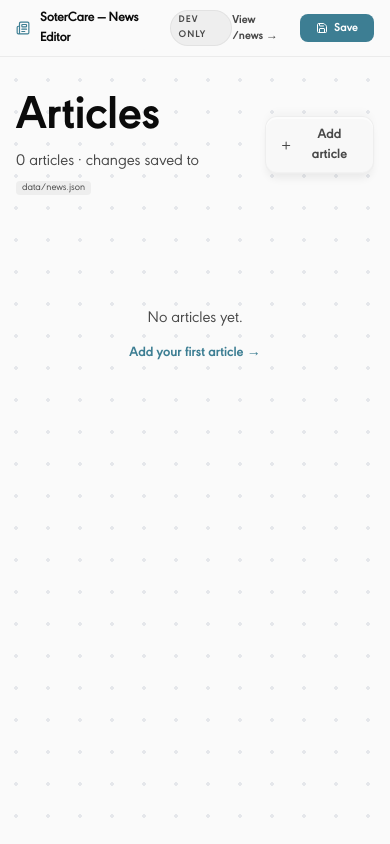
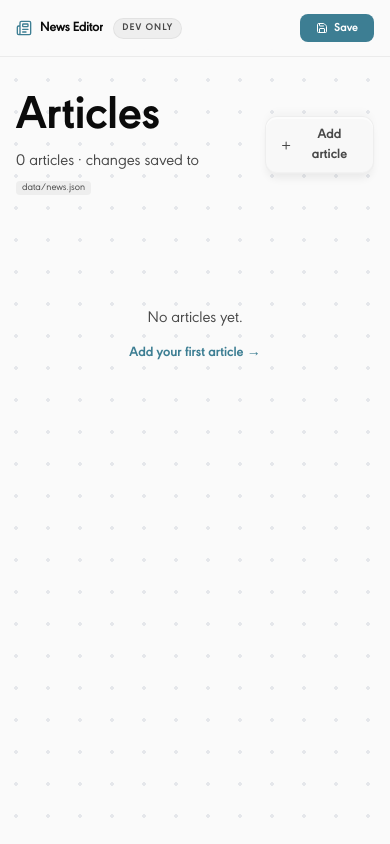
Before and after one commit to SoterCare/web-dev-v2, a Next.js app: page /editnews in a window 390 px wide. Built offline with nearby package versions, Linux system fonts and the light colour scheme.

Commit message:
Mobile optimize news CMS: responsive spacing, typography, and editor layout

```diff
--- a/src/app/editnews/NewsEditor.tsx
+++ b/src/app/editnews/NewsEditor.tsx
@@ -221,20 +221,20 @@ export default function NewsEditor({ initialData }: { initialData: NewsData }) {
         {/* Top bar */}
         <header className="sticky top-0 z-40 bg-[var(--bg-body)]/90 backdrop-blur border-b border-black/[0.06]">
           <div className="max-w-4xl mx-auto px-4 sm:px-6 h-14 flex items-center justify-between">
-            <div className="flex items-center gap-2.5">
-              <Newspaper size={16} className="text-[#3d7e93]" />
-              <span className="text-sm font-bold text-[var(--text)] tracking-tight">
-                SoterCare — News Editor
+            <div className="flex items-center gap-2 sm:gap-2.5 min-w-0">
+              <Newspaper size={16} className="text-[#3d7e93] flex-shrink-0" />
+              <span className="text-sm font-bold text-[var(--text)] tracking-tight truncate">
+                <span className="hidden sm:inline">SoterCare — </span>News Editor
               </span>
-              <span className="text-[10px] font-semibold uppercase tracking-widest text-[var(--text-muted)] bg-[var(--bg-panel)] px-2 py-0.5 rounded-full border border-black/5 ml-1">
+              <span className="text-[10px] font-semibold uppercase tracking-widest text-[var(--text-muted)] bg-[var(--bg-panel)] px-2 py-0.5 rounded-full border border-black/5 ml-0.5 flex-shrink-0">
                 dev only
               </span>
             </div>
-            <div className="flex items-center gap-3">
+            <div className="flex items-center gap-2 sm:gap-3 flex-shrink-0">
               <Link
                 href="/news"
                 target="_blank"
-                className="text-xs font-semibold text-[var(--text-muted)] hover:text-[#3d7e93] transition-colors"
+                className="hidden sm:block text-xs font-semibold text-[var(--text-muted)] hover:text-[#3d7e93] transition-colors"
               >
                 View /news →
               </Link>
@@ -298,7 +298,7 @@ export default function NewsEditor({ initialData }: { initialData: NewsData }) {
             {articles.map((article, idx) => (
               <div
                 key={article.id}
-                className="bg-[var(--bg-card)] rounded-3xl shadow-[var(--shadow-m)] p-6"
+                className="bg-[var(--bg-card)] rounded-3xl shadow-[var(--shadow-m)] p-4 sm:p-6"
               >
                 {/* Control row */}
                 <div className="flex items-center justify-between mb-5">
@@ -323,7 +323,7 @@ export default function NewsEditor({ initialData }: { initialData: NewsData }) {
                     </button>
                     <span className="text-xs text-[var(--text-muted)] font-medium ml-1">#{idx + 1}</span>
                     {article.title && (
-                      <span className="text-xs text-[var(--text)] font-semibold ml-2 truncate max-w-xs">
+                      <span className="text-xs text-[var(--text)] font-semibold ml-2 truncate max-w-[130px] sm:max-w-xs">
                         {article.title}
                       </span>
                     )}
--- a/src/app/news/[slug]/page.tsx
+++ b/src/app/news/[slug]/page.tsx
@@ -57,19 +57,19 @@ export default async function ArticlePage({ params }: Props) {
       <div className="relative z-10">
         <NewsTopBar backHref="/news" backLabel="Back to News" />
 
-        <article className="pt-24 pb-16 px-4 sm:px-6 lg:px-8">
+        <article className="pt-24 pb-12 sm:pb-16 px-4 sm:px-6 lg:px-8">
           <div className="max-w-3xl mx-auto">
             {/* Back link */}
             <Link
               href="/news"
-              className="inline-flex items-center gap-1.5 text-sm font-semibold text-text-muted hover:text-[#3d7e93] transition-colors mb-8"
+              className="inline-flex items-center gap-1.5 text-sm font-semibold text-text-muted hover:text-[#3d7e93] transition-colors mb-5 sm:mb-8"
             >
               ← Back to news
             </Link>
 
             {/* Cover image */}
             {article.coverImage && (
-              <div className="relative w-full h-64 md:h-80 rounded-3xl overflow-hidden mb-8 bg-[#a0cbdb]/10">
+              <div className="relative w-full h-48 sm:h-64 md:h-80 rounded-3xl overflow-hidden mb-6 sm:mb-8 bg-[#a0cbdb]/10">
                 <Image
                   src={article.coverImage}
                   alt={article.title}
@@ -97,12 +97,12 @@ export default async function ArticlePage({ params }: Props) {
             </div>
 
             {/* Title */}
-            <h1 className="text-3xl md:text-4xl font-bold text-text leading-snug mb-6">
+            <h1 className="text-2xl sm:text-3xl md:text-4xl font-bold text-text leading-snug mb-5 sm:mb-6">
               {article.title}
             </h1>
 
             {/* Summary */}
-            <p className="text-lg text-[#3d7e93] font-medium leading-relaxed mb-8 border-l-2 border-[#a0cbdb] pl-4">
+            <p className="text-base sm:text-lg text-[#3d7e93] font-medium leading-relaxed mb-6 sm:mb-8 border-l-2 border-[#a0cbdb] pl-4">
               {article.summary}
             </p>
 
@@ -116,7 +116,7 @@ export default async function ArticlePage({ params }: Props) {
             </div>
 
             {/* Footer nav */}
-            <div className="mt-12 pt-8 border-t border-black/[0.06]">
+            <div className="mt-8 sm:mt-12 pt-6 sm:pt-8 border-t border-black/[0.06]">
               <Link
                 href="/news"
                 className="inline-flex items-center gap-1.5 text-sm font-semibold text-text-muted hover:text-[#3d7e93] transition-colors"
--- a/src/app/news/page.tsx
+++ b/src/app/news/page.tsx
@@ -37,12 +37,12 @@ export default function NewsPage() {
       <div className="relative z-10">
         <NewsTopBar backHref="/" backLabel="Back to SoterCare" />
 
-        <section className="relative z-10 pt-28 pb-8 px-4 sm:px-6 lg:px-8">
+        <section className="relative z-10 pt-24 sm:pt-28 pb-8 px-4 sm:px-6 lg:px-8">
           <div className="max-w-7xl mx-auto">
             {/* Section header */}
-            <div className="text-center mb-12">
-              <h1 className="text-4xl md:text-5xl font-bold text-text">Latest News</h1>
-              <p className="mt-4 text-text-muted max-w-xl mx-auto">
+            <div className="text-center mb-8 sm:mb-12">
+              <h1 className="text-3xl sm:text-4xl md:text-5xl font-bold text-text">Latest News</h1>
+              <p className="mt-3 sm:mt-4 text-sm sm:text-base text-text-muted max-w-xl mx-auto">
                 Product announcements, research milestones, and team updates from SoterCare.
               </p>
             </div>
--- a/src/components/LatestNews.tsx
+++ b/src/components/LatestNews.tsx
@@ -26,11 +26,11 @@ export default function LatestNews() {
     >
       <div className="relative z-10 px-4 mx-auto max-w-7xl sm:px-6 lg:px-8">
         {/* Header */}
-        <div className="mb-10 text-center">
-          <span className="bg-bg-card px-10 py-3 rounded-[2rem] inline-flex items-center justify-center mb-4 shadow-m text-base font-bold uppercase tracking-widest text-text-muted">
+        <div className="mb-8 sm:mb-10 text-center">
+          <span className="bg-bg-card px-6 sm:px-10 py-2.5 sm:py-3 rounded-[2rem] inline-flex items-center justify-center mb-4 shadow-m text-sm sm:text-base font-bold uppercase tracking-widest text-text-muted">
             Latest News
           </span>
-          <h2 className="text-4xl md:text-5xl font-bold text-text">
+          <h2 className="text-3xl sm:text-4xl md:text-5xl font-bold text-text">
             What&apos;s Happening
           </h2>
         </div>
--- a/src/components/NewsTopBar.tsx
+++ b/src/components/NewsTopBar.tsx
@@ -10,7 +10,7 @@ interface Props {
 export default function NewsTopBar({ backHref, backLabel }: Props) {
   return (
     <nav className="fixed top-6 left-1/2 -translate-x-1/2 z-50 w-[95%] max-w-4xl">
-      <div className="rounded-[1.5rem] px-5 py-3 flex items-center justify-between bg-bg-card shadow-m border border-white/10">
+      <div className="rounded-[1.5rem] px-4 sm:px-5 py-2.5 sm:py-3 flex items-center justify-between bg-bg-card shadow-m border border-white/10">
         {/* Back button */}
         <Link
           href={backHref}
@@ -30,8 +30,8 @@ export default function NewsTopBar({ backHref, backLabel }: Props) {
             width={0}
             height={0}
             sizes="100vw"
-            className="h-9 w-auto object-contain"
-            style={{ width: 'auto', height: '36px' }}
+            className="h-8 sm:h-9 w-auto object-contain"
+            style={{ width: 'auto' }}
           />
         </Link>
 
```
